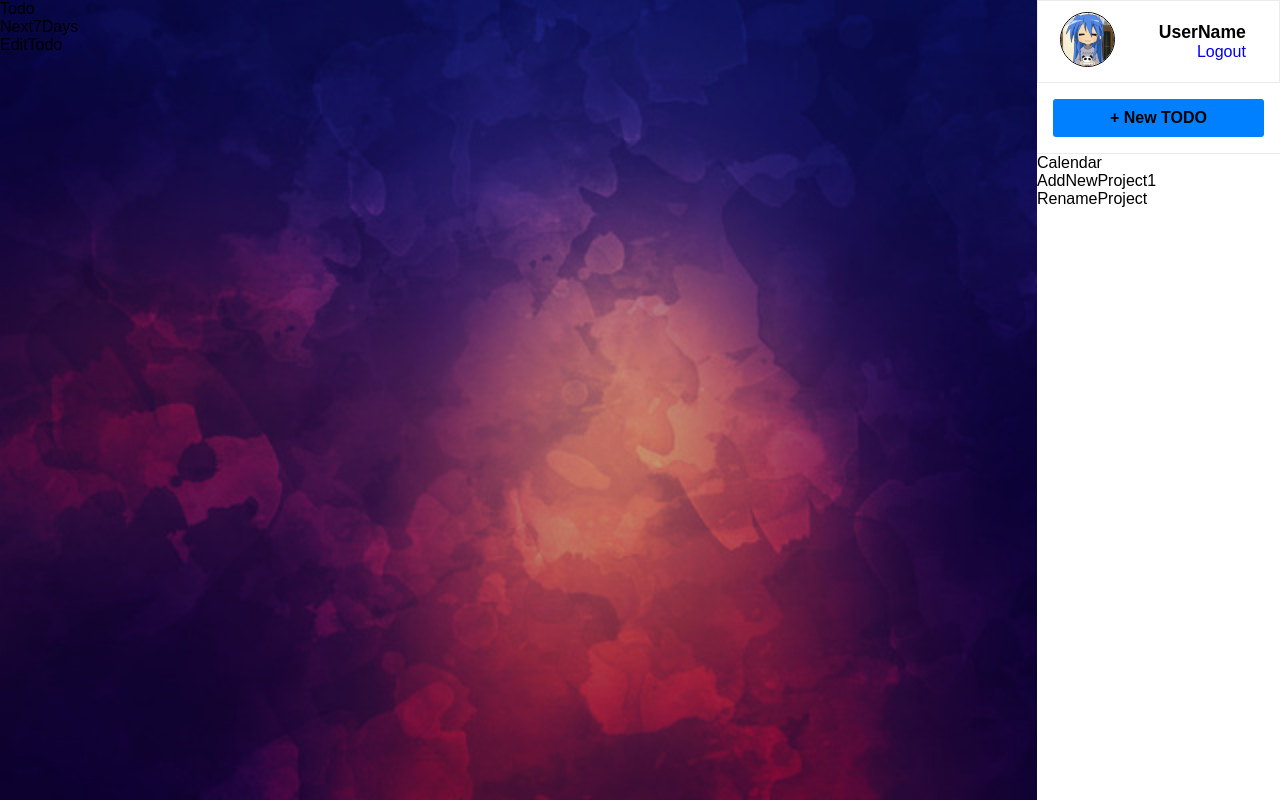
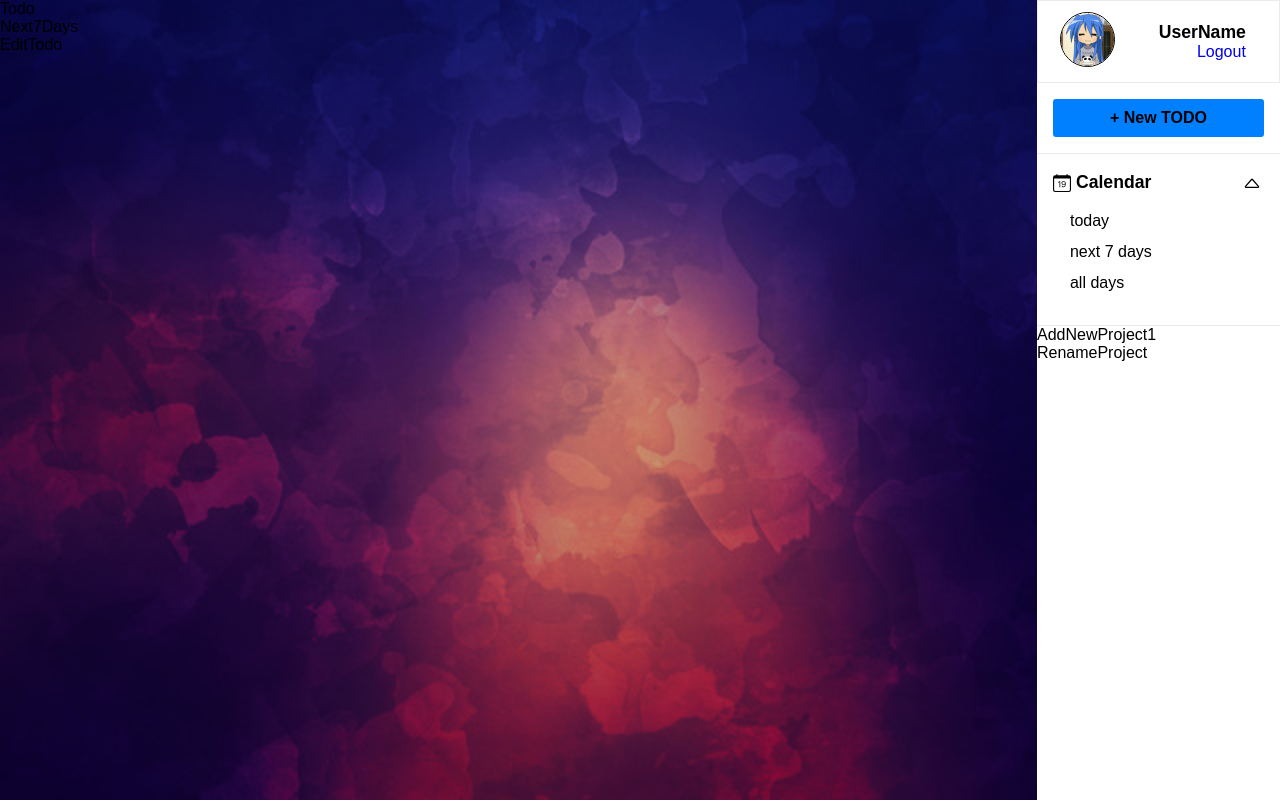
Before and after one commit to gui2904/Task-Manager-Project, a React (Create React App) app: page / in a window 1280 px wide. Built offline with nearby package versions, Linux system fonts and the light colour scheme; the HTML template or start-up script is replaced by a standard one; a web font is replaced by a local one.

Commit message:
adding calendar to nav bar

```diff
--- a/src/App.css
+++ b/src/App.css
@@ -178,3 +178,44 @@
     border-radius: 0 0 4px 4px;
     cursor: pointer;
 }
+/* Calendar */
+.Calendar {
+    padding: 1rem;
+    border-bottom: 1px solid #ebebeb;
+}
+.Calendar .header {
+    display: flex;
+    align-items: center;
+}
+.Calendar .header .title {
+    display: flex;
+    align-items: center;
+    flex: 1;
+}
+.Calendar .header .title p {
+    margin-left: 5px;
+    font-size: 1.1rem;
+    font-weight: bold;
+}
+.Calendar .header .btns span {
+    border-radius: 50%;
+    cursor: pointer;
+    width: 25px;
+    height: 25px;
+    display: flex;
+    align-items: center;
+    justify-content: center;
+}
+.Calendar .header .btns span:hover {
+    background-color: #ebebeb;
+    transition: all 300ms ease-in-out;
+}
+.Calendar .items {
+    padding: 0.5rem;
+}
+.Calendar .items .item {
+    padding: 0.25rem;
+    margin: 5px;
+    font-size: 1rem;
+    cursor: pointer;
+}
--- a/src/components/Calendar.js
+++ b/src/components/Calendar.js
@@ -1,10 +1,31 @@
 import React from 'react'
+import { CalendarDate, CaretUp } from 'react-bootstrap-icons'
+import { calendarItems } from '../constants/'
 
-function Calendar({ children }) {
+function Calendar() {
 
   return (
     <div className='Calendar'>
-      Calendar
+      <div className="header">
+        <div className="title">
+          <CalendarDate size="18" />
+          <p>Calendar</p>
+        </div>
+        <div className="btns">
+          <span>
+            <CaretUp size="20" />
+          </span>
+        </div>
+      </div>
+      <div className="items">
+        {
+          calendarItems.map(item =>
+            <div className="item" key={item}>
+              {item}
+            </div>
+          )
+        }
+      </div>
     </div>
   );
 }
--- /dev/null
+++ b/src/constants/index.js
@@ -0,0 +1 @@
+export const calendarItems = ['today', 'next 7 days', 'all days']
```
